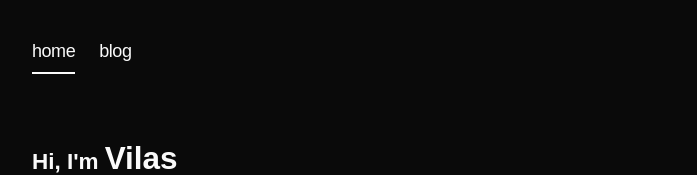
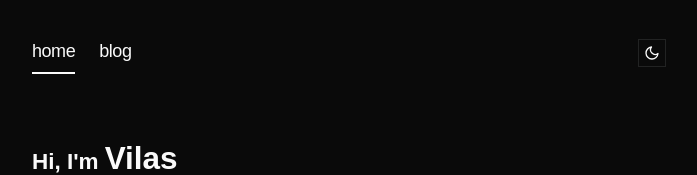
Before and after one commit to vilas-gannaram/vilas-gannaram.github.io, a Next.js app: page / in a window 1280 px wide. Shown: the top 175 px of the page, without its empty margins (291-988 px from the left). Built offline with nearby package versions, Linux system fonts and the light colour scheme; a web font is replaced by a local one.

Commit message:
feat: add theme toggle button with sun/moon icons to header

```diff
--- a/app/components/header.tsx
+++ b/app/components/header.tsx
@@ -2,6 +2,8 @@
 
 import Link from 'next/link';
 import { usePathname } from 'next/navigation';
+
+import ThemeToggle from './theme-toggle';
 
 const navItems = {
 	'/': {
@@ -19,7 +21,7 @@ export default function Header() {
 		<aside className='not-typeset mb-16 tracking-tight'>
 			<div className='lg:sticky lg:top-20'>
 				<nav
-					className='flex flex-row items-start relative px-0 pb-0 fade md:overflow-auto scroll-pr-6 md:relative'
+					className='flex flex-row items-center justify-between relative px-0 pb-0 fade md:overflow-auto scroll-pr-6 md:relative'
 					id='nav'
 				>
 					<div className='flex flex-row space-x-4 lg:space-x-6'>
@@ -42,6 +44,7 @@ export default function Header() {
 							);
 						})}
 					</div>
+					<ThemeToggle />
 				</nav>
 			</div>
 		</aside>
--- /dev/null
+++ b/app/components/theme-toggle.tsx
@@ -0,0 +1,72 @@
+'use client';
+
+import { useEffect, useState } from 'react';
+import { useTheme } from 'next-themes';
+
+export default function ThemeToggle() {
+	const { resolvedTheme, setTheme } = useTheme();
+	const [mounted, setMounted] = useState(false);
+
+	useEffect(() => {
+		setMounted(true);
+	}, []);
+
+	if (!mounted) {
+		return <div className='size-7 rounded-none border border-border' aria-hidden />;
+	}
+
+	const isDark = resolvedTheme === 'dark';
+
+	return (
+		<button
+			type='button'
+			onClick={() => setTheme(isDark ? 'light' : 'dark')}
+			aria-label={isDark ? 'Switch to light theme' : 'Switch to dark theme'}
+			className='flex size-7 items-center justify-center rounded-none border border-border'
+		>
+			{isDark ? <MoonIcon /> : <SunIcon />}
+		</button>
+	);
+}
+
+function SunIcon() {
+	return (
+		<svg
+			width='16'
+			height='16'
+			viewBox='0 0 24 24'
+			fill='none'
+			stroke='currentColor'
+			strokeWidth='2'
+			strokeLinecap='round'
+			strokeLinejoin='round'
+		>
+			<circle cx='12' cy='12' r='4' />
+			<path d='M12 2v2' />
+			<path d='M12 20v2' />
+			<path d='M4.93 4.93l1.41 1.41' />
+			<path d='M17.66 17.66l1.41 1.41' />
+			<path d='M2 12h2' />
+			<path d='M20 12h2' />
+			<path d='M6.34 17.66l-1.41 1.41' />
+			<path d='M19.07 4.93l-1.41 1.41' />
+		</svg>
+	);
+}
+
+function MoonIcon() {
+	return (
+		<svg
+			width='16'
+			height='16'
+			viewBox='0 0 24 24'
+			fill='none'
+			stroke='currentColor'
+			strokeWidth='2'
+			strokeLinecap='round'
+			strokeLinejoin='round'
+		>
+			<path d='M21 12.79A9 9 0 1 1 11.21 3 7 7 0 0 0 21 12.79Z' />
+		</svg>
+	);
+}
```
